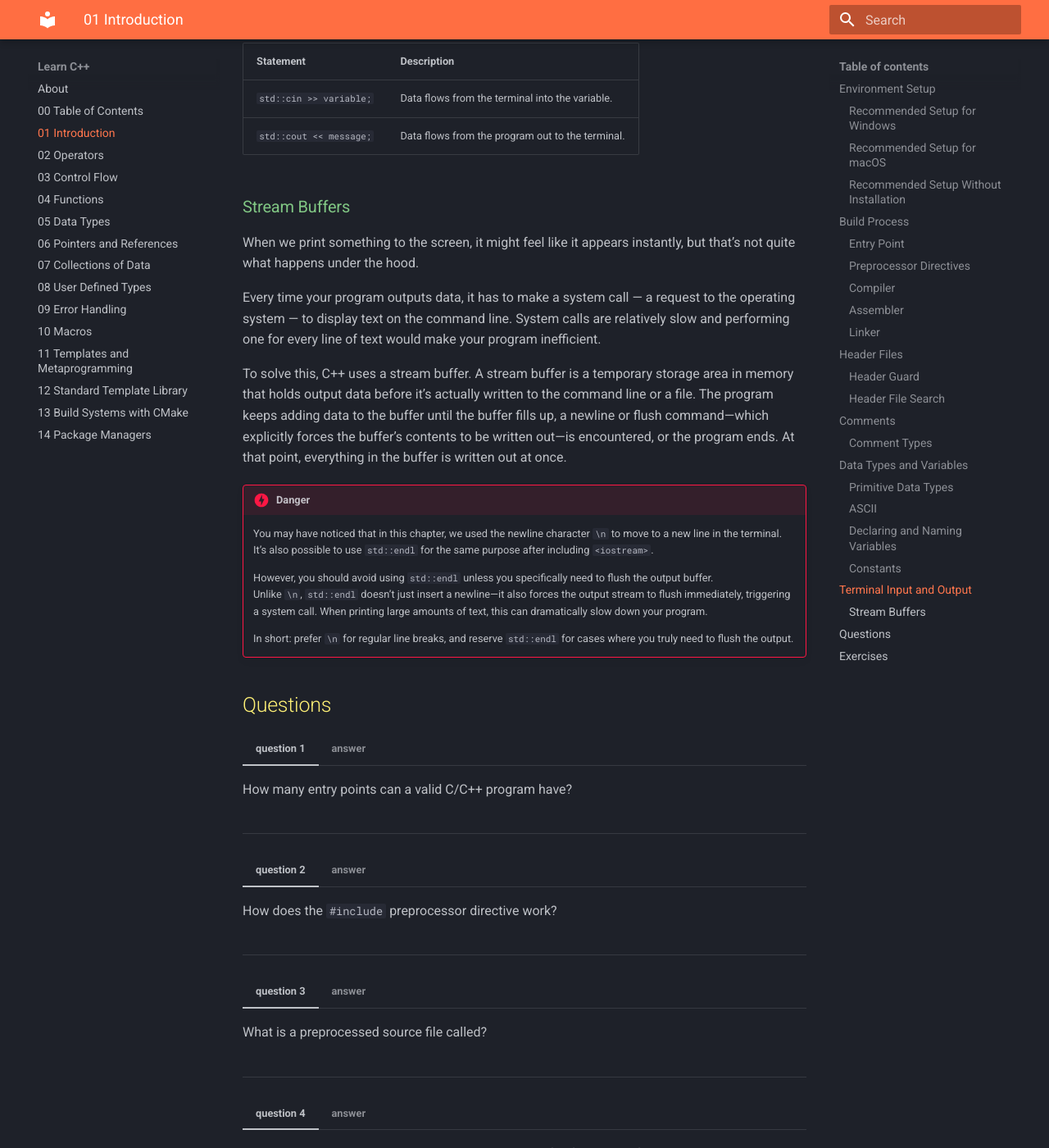
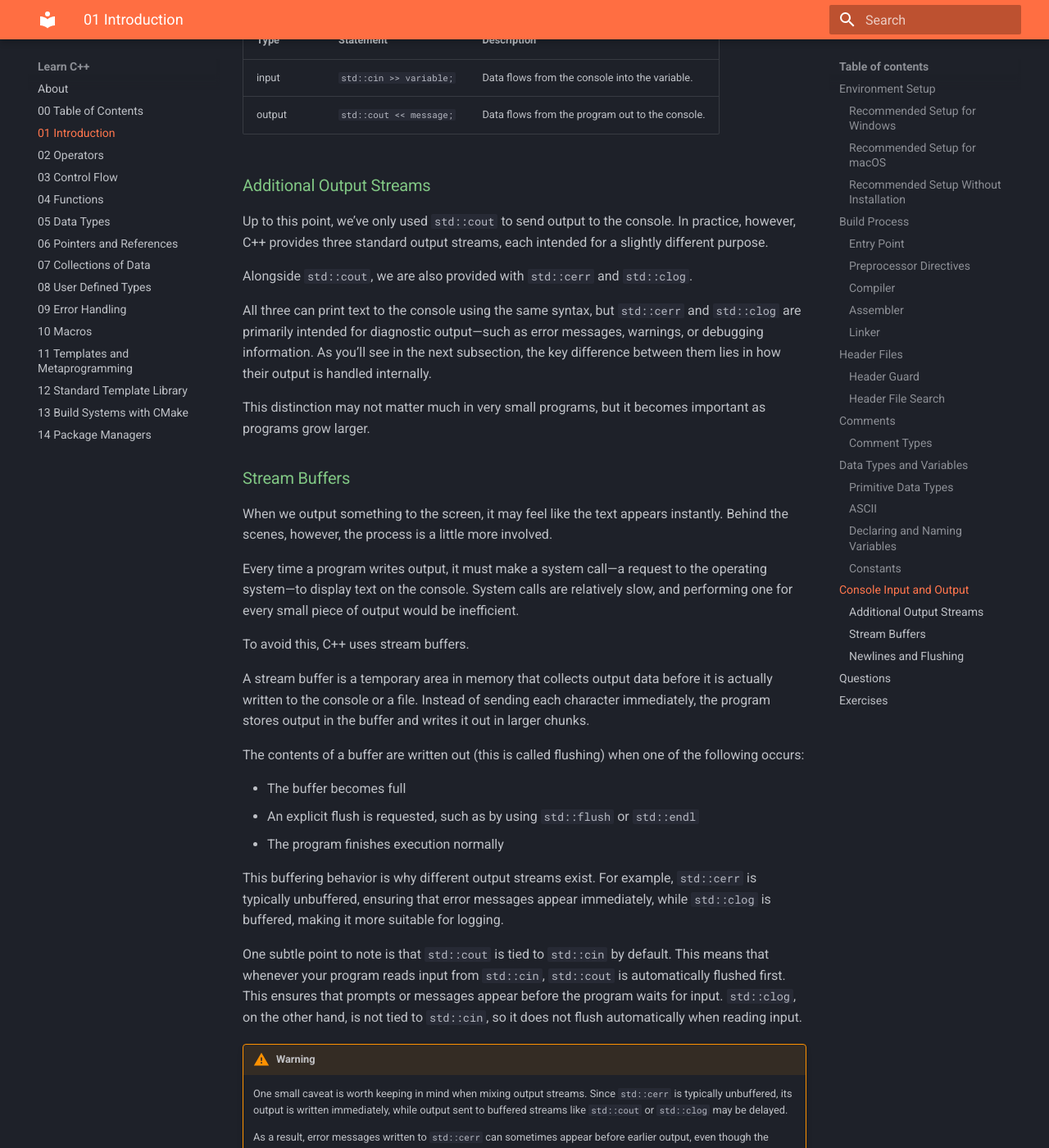
Before and after one commit to CL0001/learn-cplusplus, an MkDocs documentation site: the page built from docs/01 Introduction.md, in a window 1280 px wide and 1400 px high, scrolled down 18960 px. Shown: the whole window at 82% size. Built offline with MkDocs 1.6.1 and Material for MkDocs 9.7.7, drawn with Linux system fonts in a browser that asks for light colours; some of the changed text lies outside the part shown.

Commit message:
chore: polish chapter 1

````diff
--- a/docs/01 Introduction.md
+++ b/docs/01 Introduction.md
@@ -555,13 +555,13 @@ The main differences between data types come down to how much memory they use an
 
 The most basic data types in C++ are called primitive types. They form the foundation for all more complex types you’ll encounter later.
 
-| Type     | Name                        | Description                                                                 | Size                            |
+| Type     | Name                        | Description                                                                 | Size (bytes)                    |
 | -------- | --------------------------- | --------------------------------------------------------------------------- | ------------------------------- |
-| `int`    | Integer                     | Stores whole numbers                                                        | Typically 4 bytes               |
-| `float`  | Floating-point number       | Stores numbers with decimals. Precision is limited.                         | 4 bytes                         |
-| `double` | Double-precision float      | Similar to `float`, but with more precision.                                | 8 bytes                         |
-| `char`   | Character                   | Stores a single ASCII character (e.g., 'A', 'b', '#').                      | 1 byte                          |
-| `bool`   | Boolean                     | Stores only `true` (1) or `false` (0).                                      | 1 byte (implementation-defined) |
+| `int`    | Integer                     | Stores whole numbers                                                        | Typically 4                     |
+| `float`  | Floating-point number       | Stores numbers with decimals. Precision is limited.                         | 4                               |
+| `double` | Double-precision float      | Similar to `float`, but with more precision.                                | 8                               |
+| `char`   | Character                   | Stores a single ASCII character (e.g., 'A', 'b', '#').                      | 1                               |
+| `bool`   | Boolean                     | Stores only `true` (1) or `false` (0).                                      | 1 (implementation-defined)      |
 
 !!! tip
 
@@ -595,7 +595,7 @@ You can explore the full ASCII table here: <a href="https://www.asciitable.com/"
 A variable is a named storage location for data in memory.
 When we create a variable, we assign it a data type and name so that we can refer to it later in our program.
 
-**Rules for Naming Variables:**
+Rules for Naming Variables:
 
 - Must start with a letter or underscore, but cannot start with a number.
 - Can contain letters, numbers, and underscores, but no spaces.
@@ -670,7 +670,7 @@ int main() {
 
     number = 34;
 
-    std::cout << number << '\n';
+    std::cout << number;
 }
 ```
 
@@ -681,13 +681,13 @@ error: assignment of read-only variable ‘number’
 As shown in the example above, a constant variable cannot be reassigned a value—it results in an error.
 
 
-## Terminal Input and Output
+## Console Input and Output
 
 So far, we've focused on how programs come together and store data internally.
-Equally important, though, is understanding how that data enters and exits the program.
-While data can come from sources like files, databases, or web APIs, the most fundamental method is through terminal input and output.
+Equally important, however, is understanding how data enters and exits a program.
+While programs can receive input and produce output through many sources—such as files, databases, or different APIs—the most fundamental method is through console input and output.
 
-In C++, this is handled by the standard library header `<iostream>`, which provides tools for both displaying messages to the user and reading input from the terminal.
+In C++, this is handled by the standard library header `<iostream>`, which provides tools for displaying messages to the user and reading input from the console.
 
 The following example demonstrates how to use `std::cout` to prompt the user and `std::cin` to read their response.
 
@@ -708,36 +708,97 @@ int main() {
 Depends on the input you provided
 ```
 
-It can be tricky for beginners to remember which symbols to use for input (`>>`) and output (`<<`) streams.
-A helpful way to visualize them is to think of them as arrows showing the direction of data flow:
+It can be tricky at first to remember which symbols to use for input and output streams.
+A helpful way to visualize them is to think of them as arrows showing the direction of data flow.
 
-| Statement               | Description                                          |
-| ----------------------- | ---------------------------------------------------- |
-| `std::cin >> variable;` | Data flows from the terminal into the variable.      |
-| `std::cout << message;` | Data flows from the program out to the terminal.     |
+| Type   | Statement               | Description                                          |
+| ------ | ----------------------- | ---------------------------------------------------- |
+| input  | `std::cin >> variable;` | Data flows from the console into the variable.       |
+| output | `std::cout << message;` | Data flows from the program out to the console.      |
+
+### Additional Output Streams
+
+Up to this point, we’ve only used `std::cout` to send output to the console.
+In practice, however, C++ provides three standard output streams, each intended for a slightly different purpose.
+
+Alongside `std::cout`, we are also provided with `std::cerr` and `std::clog`.
+
+All three can print text to the console using the same syntax, but `std::cerr` and `std::clog` are primarily intended for diagnostic output—such as error messages, warnings, or debugging information.
+As you’ll see in the next subsection, the key difference between them lies in how their output is handled internally.
+
+This distinction may not matter much in very small programs, but it becomes important as programs grow larger.
 
 ### Stream Buffers
 
-When we print something to the screen, it might feel like it appears instantly, but that’s not quite what happens under the hood.
+When we output something to the screen, it may feel like the text appears instantly.
+Behind the scenes, however, the process is a little more involved.
 
-Every time your program outputs data, it has to make a system call — a request to the operating system — to display text on the command line.
-System calls are relatively slow and performing one for every line of text would make your program inefficient.
+Every time a program writes output, it must make a system call—a request to the operating system—to display text on the console.
+System calls are relatively slow, and performing one for every small piece of output would be inefficient.
 
-To solve this, C++ uses a stream buffer.
-A stream buffer is a temporary storage area in memory that holds output data before it’s actually written to the command line or a file.
-The program keeps adding data to the buffer until the buffer fills up, a newline or flush command—which explicitly forces the buffer’s contents to be written out—is encountered, or the program ends.
-At that point, everything in the buffer is written out at once.
+To avoid this, C++ uses stream buffers.
 
-!!! danger
+A stream buffer is a temporary area in memory that collects output data before it is actually written to the console or a file.
+Instead of sending each character immediately, the program stores output in the buffer and writes it out in larger chunks.
 
-    You may have noticed that in this chapter, we used the newline character `\n` to move to a new line in the terminal.
-    It’s also possible to use `std::endl` for the same purpose after including `<iostream>`.
+The contents of a buffer are written out (this is called flushing) when one of the following occurs:
 
-    However, you should avoid using `std::endl` unless you specifically need to flush the output buffer.
-    Unlike `\n`, `std::endl` doesn’t just insert a newline—it also forces the output stream to flush immediately, triggering a system call.
-    When printing large amounts of text, this can dramatically slow down your program.
+- The buffer becomes full
+- An explicit flush is requested, such as by using `std::flush` or `std::endl`
+- The program finishes execution normally
 
-    In short: prefer `\n` for regular line breaks, and reserve `std::endl` for cases where you truly need to flush the output.
+This buffering behavior is why different output streams exist.
+For example, `std::cerr` is typically unbuffered, ensuring that error messages appear immediately, while `std::clog` is buffered, making it more suitable for logging.
+
+One subtle point to note is that `std::cout` is tied to `std::cin` by default.
+This means that whenever your program reads input from `std::cin`, `std::cout` is automatically flushed first.
+This ensures that prompts or messages appear before the program waits for input.
+`std::clog`, on the other hand, is not tied to `std::cin`, so it does not flush automatically when reading input.
+
+!!! warning
+
+    One small caveat is worth keeping in mind when mixing output streams.
+    Since `std::cerr` is typically unbuffered, its output is written immediately, while output sent to buffered streams like `std::cout` or `std::clog` may be delayed.
+
+    As a result, error messages written to `std::cerr` can sometimes appear before earlier output, even though the program executed the statements in the expected order.
+
+    When the exact order of diagnostic messages matters—such as when logging program behavior—it can be preferable to use std::clog, which is buffered and preserves a more predictable output sequence.
+
+### Newlines and Flushing
+
+In many classic C++ examples, you might see the following line.
+
+```cpp title="main.cpp" hl_lines="4"
+#include <iostream>
+
+int main() {
+    std::cout << "Hello World!" << std::endl;
+}
+```
+
+This works fine, but it can be misleading.
+Unlike the newline character `\n`, `std::endl` not only moves the output to a new line—it also forces the output buffer to flush immediately.
+Internally, `std::endl` expands to the following.
+
+```cpp title="main.cpp" hl_lines="4"
+#include <iostream>
+
+int main() {
+    std::cout << "Hello World!" << '\n' << std::flush;
+}
+```
+
+For small programs, this difference doesn’t matter.
+But in larger programs or when printing lots of text quickly, forcing a flush on every line can become a performance bottleneck.
+
+
+!!! note
+
+    In modern C++, we should avoid using `std::endl` altogether because it forces a flush every time, slowing down our program.
+    If we want a newline, we should use the newline character `\n`.
+
+    When we really need to flush the output immediately—for example, when printing error messages or debugging information.
+    We have streams like `std::cerr` which are unbuffered and automatically print immediately, so in those cases, we do not need `std::endl` for flushing either.
 
 ## Questions
 
@@ -831,6 +892,24 @@ At that point, everything in the buffer is written out at once.
 
 === "question 9"
 
+    List the standard output streams covered in this chapter and explain their primary differences and typical use cases.
+
+=== "answer"
+
+    - `std::cout` — Normal program output; buffered.
+    - `std::cerr` — Error messages; unbuffered, prints immediately.
+    - `std::clog` — Logging and diagnostic messages; buffered, prints in order, useful for tracking program behavior.
+
+    Primary differences:
+
+    - Buffered vs unbuffered (affects when output appears)
+    - Intended purpose (normal output vs error vs logging)
+    - `std::cerr` is immediate, `std::clog` preserves order like `std::cout`
+
+---
+
+=== "question 10"
+
     Explain difference between a `\n` and `std::endl` for writing a new line.
 
 === "answer"
````
Also changed, not shown: other parts of docs/01 Introduction.md (+1 -1 lines), docs/00 Table of Contents.md (+4 -2 lines).
